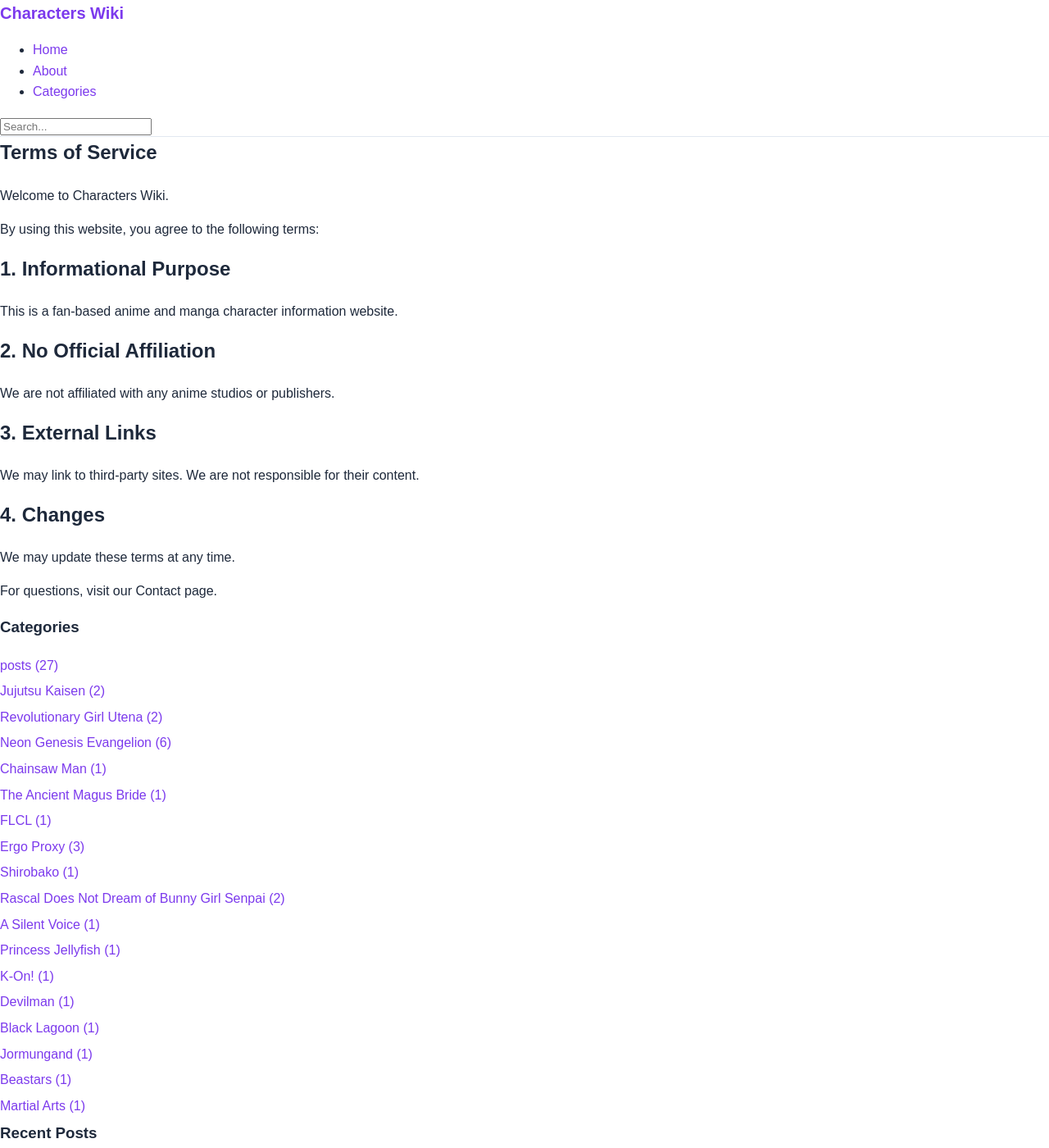
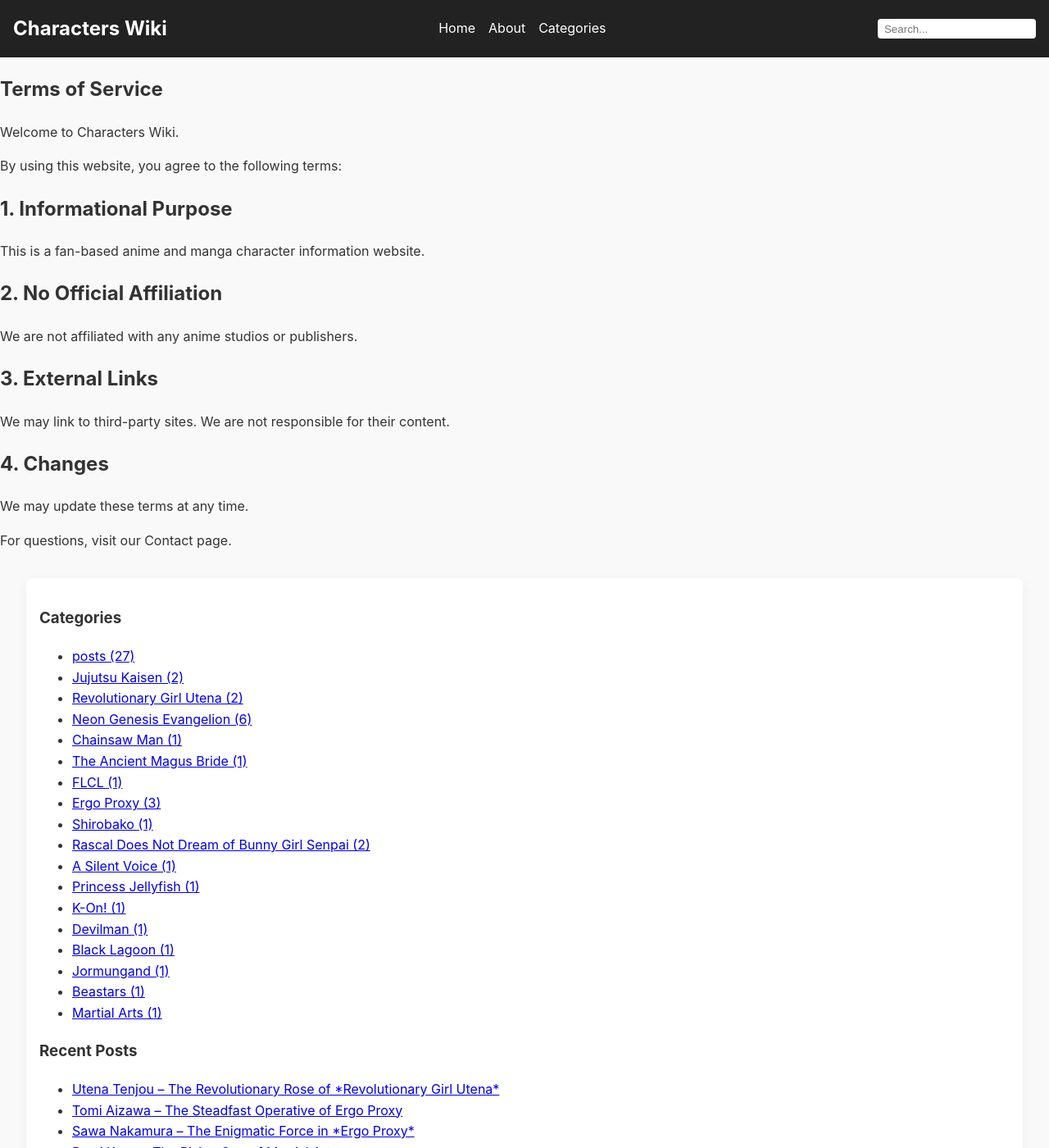
Before and after one commit to characterswiki/characters, a Jekyll site: the page built from terms.md, in a window 1280 px wide and 1400 px high. Shown: the whole window at 82% size. Built offline with Jekyll 4.4.1, drawn with Linux system fonts in a browser that asks for light colours.

Commit message:
Update style.css

```diff
--- a/assets/css/style.css
+++ b/assets/css/style.css
@@ -1,202 +1,119 @@
-:root{
-  --accent:#7c3aed;
-  --bg:#ffffff;
-  --text:#1e293b;
-  --card-bg:#f8fafc;
-  --border:#e2e8f0;
-  --radius:12px;
+/* Base */
+body {
+  margin: 0;
+  font-family: "Inter", sans-serif;
+  line-height: 1.6;
+  background: #f9f9f9;
+  color: #333;
 }
 
-/* ================= GLOBAL ================= */
-
-body{
-  font-family:'Plus Jakarta Sans',sans-serif;
-  color:var(--text);
-  margin:0;
-  line-height:1.6;
-  background:var(--bg);
+/* Header */
+.site-header {
+  position: sticky;
+  top: 0;
+  background: #222;
+  color: #fff;
+  display: flex;
+  align-items: center;
+  justify-content: space-between;
+  padding: 1rem;
+  z-index: 999;
 }
 
-.container{
-  max-width:1100px;
-  margin:0 auto;
-  padding:2rem;
+.site-header .logo a {
+  color: #fff;
+  text-decoration: none;
+  font-size: 1.5rem;
+  font-weight: bold;
 }
 
-a{
-  color:var(--accent);
-  text-decoration:none;
+.site-header nav ul {
+  display: flex;
+  list-style: none;
+  margin: 0;
+  padding: 0;
 }
 
-a:hover{
-  text-decoration:underline;
+.site-header nav ul li a {
+  color: #fff;
+  margin-left: 1rem;
+  text-decoration: none;
 }
 
-h1,h2,h3{
-  margin-top:0;
+.menu-toggle {
+  display: none;
+  background: none;
+  border: none;
+  color: #fff;
+  font-size: 1.5rem;
 }
 
-/* ================= HEADER ================= */
-
-.site-header{
-  background:var(--bg);
-  border-bottom:1px solid var(--border);
-  position:sticky;
-  top:0;
-  z-index:100;
+#search-input {
+  margin-left: 1rem;
+  padding: 0.3rem 0.5rem;
+  border-radius: 4px;
+  border: none;
 }
 
-.header-inner{
-  display:flex;
-  justify-content:space-between;
-  align-items:center;
+/* Post grid */
+.post-grid {
+  display: grid;
+  grid-template-columns: repeat(auto-fit, minmax(280px, 1fr));
+  gap: 1.5rem;
+  padding: 2rem;
 }
 
-.logo{
-  font-weight:700;
-  font-size:20px;
-  color:var(--text);
+.post-card {
+  background: #fff;
+  border-radius: 8px;
+  overflow: hidden;
+  box-shadow: 0 4px 15px rgba(0,0,0,0.1);
+  transition: transform 0.3s, box-shadow 0.3s;
 }
 
-.nav{
-  display:flex;
-  gap:1.5rem;
+.post-card:hover {
+  transform: translateY(-5px);
+  box-shadow: 0 8px 25px rgba(0,0,0,0.15);
 }
 
-.nav a{
-  font-weight:500;
-  color:var(--text);
+.post-card img {
+  width: 100%;
+  height: 180px;
+  object-fit: cover;
 }
 
-.menu-toggle{
-  display:none;
-  font-size:24px;
-  background:none;
-  border:none;
-  cursor:pointer;
+.post-card h2 {
+  margin: 0.5rem;
 }
 
-/* ================= MAIN LAYOUT ================= */
-
-.site-wrapper{
-  display:grid;
-  grid-template-columns:3fr 1fr;
-  gap:2rem;
+.post-card p {
+  margin: 0.5rem;
+  color: #555;
 }
 
-/* ================= CONTENT ================= */
-
-.content-area{
-  background:white;
-  padding:1.5rem;
-  border-radius:var(--radius);
-  border:1px solid var(--border);
+/* Sidebar */
+.sidebar {
+  background: #fff;
+  padding: 1rem;
+  margin: 2rem;
+  border-radius: 8px;
+  box-shadow: 0 4px 15px rgba(0,0,0,0.05);
 }
 
-/* ================= SIDEBAR ================= */
-
-.sidebar .widget{
-  background:white;
-  padding:1.2rem;
-  border-radius:var(--radius);
-  border:1px solid var(--border);
-  margin-bottom:1.5rem;
+/* Footer */
+.site-footer {
+  text-align: center;
+  padding: 2rem;
+  background: #222;
+  color: #fff;
 }
 
-.sidebar ul{
-  list-style:none;
-  padding:0;
-  margin:0;
+/* Responsive */
+@media (max-width: 768px) {
+  .site-header nav {
+    display: none;
+  }
+  .menu-toggle {
+    display: block;
+  }
 }
-
-.sidebar li{
-  margin-bottom:6px;
-}
-
-/* ================= CHARACTER GRID ================= */
-
-.character-grid{
-  display:grid;
-  grid-template-columns:repeat(auto-fill,minmax(280px,1fr));
-  gap:1.5rem;
-}
-
-.char-card{
-  background:var(--card-bg);
-  border-radius:var(--radius);
-  padding:1.5rem;
-  border:1px solid var(--border);
-  transition:transform .2s ease,box-shadow .2s ease;
-}
-
-.char-card:hover{
-  transform:translateY(-5px);
-  box-shadow:0 10px 25px -5px rgba(0,0,0,.1);
-}
-
-.char-card h3{
-  margin-bottom:8px;
-}
-
-.char-card img{
-  width:100%;
-  border-radius:8px;
-  margin-bottom:10px;
-}
-
-/* ================= POSTS ================= */
-
-.post-meta{
-  font-size:14px;
-  color:#64748b;
-  margin-bottom:10px;
-}
-
-/* ================= FOOTER ================= */
-
-.site-footer{
-  border-top:1px solid var(--border);
-  text-align:center;
-  padding:2rem;
-  margin-top:3rem;
-  font-size:14px;
-  background:var(--bg);
-}
-
-/* ================= MOBILE ================= */
-
-@media(max-width:900px){
-
-.site-wrapper{
-  grid-template-columns:1fr;
-}
-
-.nav{
-  display:none;
-  flex-direction:column;
-  background:white;
-  position:absolute;
-  right:20px;
-  top:60px;
-  padding:20px;
-  border-radius:10px;
-  box-shadow:0 10px 25px rgba(0,0,0,.1);
-}
-
-.menu-toggle{
-  display:block;
-}
-
-}
-
-@media(max-width:640px){
-
-.container{
-  padding:1rem;
-}
-
-h1{
-  font-size:1.75rem;
-}
-
-}
```
